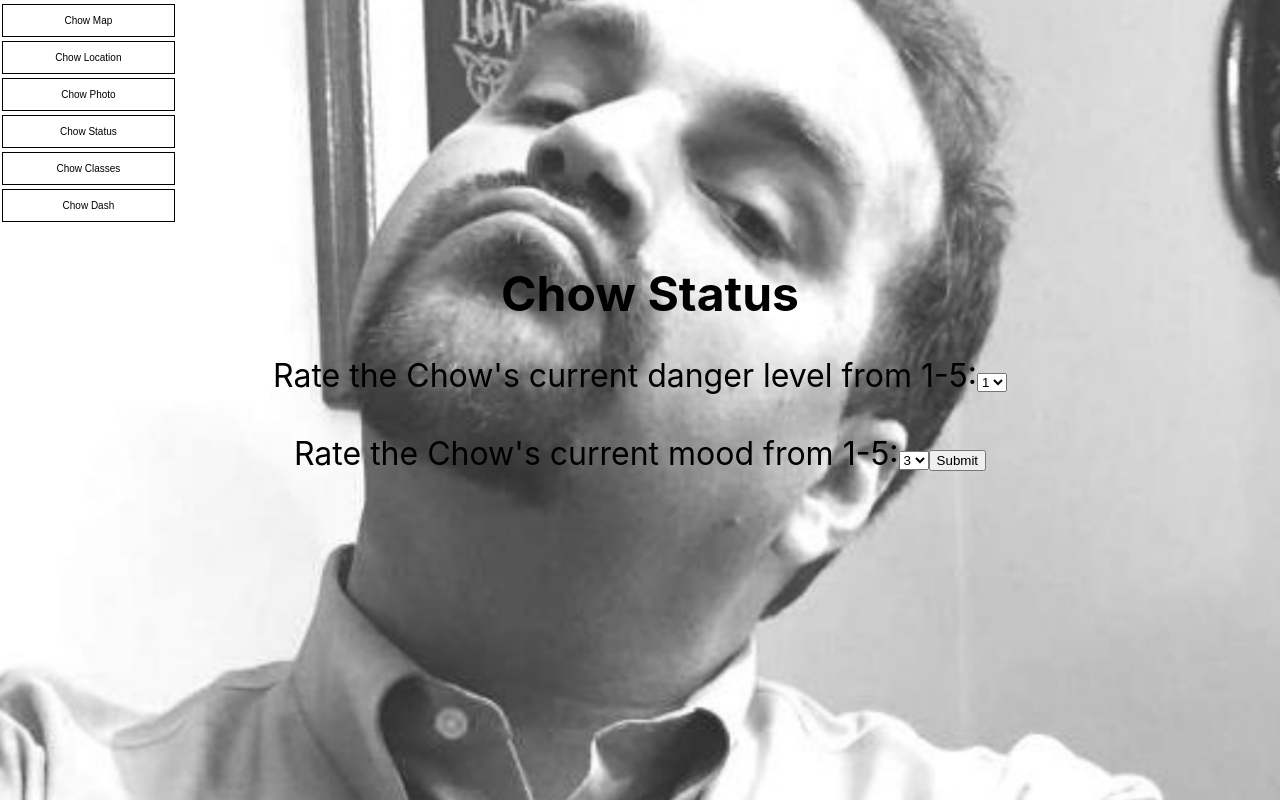
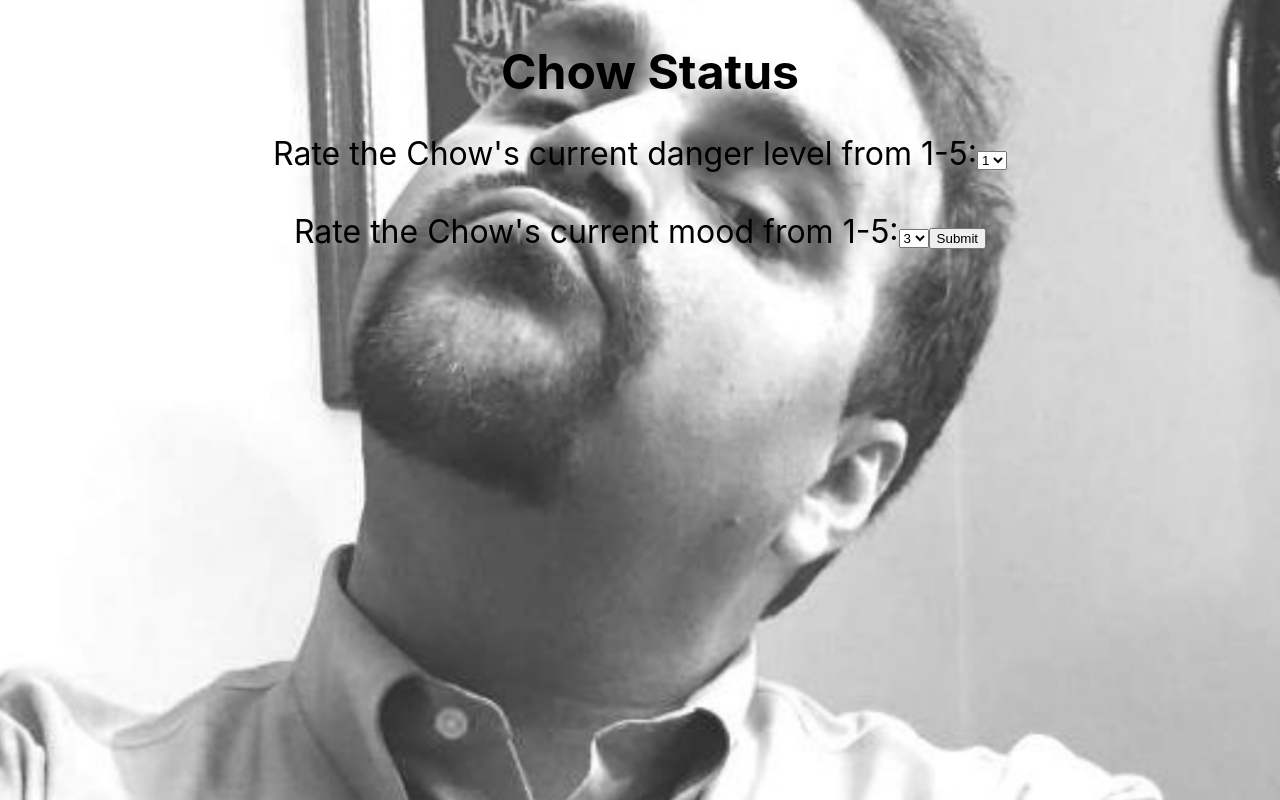
Before and after one commit to shubhammalhotra28/malachowsky, a React (Create React App) app: page /chowstatus in a window 1280 px wide. Built offline with nearby package versions, Linux system fonts and the light colour scheme.

Commit message:
Deleted menu and fixed css interactions with homepage

```diff
--- a/src/components/ChowStatus.css
+++ b/src/components/ChowStatus.css
@@ -1,4 +1,4 @@
-.main {
+.chowstatusmain {
     background-color: white;
     position: absolute;
     padding:0;
@@ -11,7 +11,6 @@
     background-position: center center;
     display: table;
     margin: 0 auto;
-    margin-right: 40px;
 }
 .status{
     position:relative;
@@ -23,7 +22,7 @@
     z-index: 0;
     text-align:center;
 }
-h1 {
+.header {
     font-weight: bold;
     color: black;
     font-size: 48px;
@@ -39,25 +38,3 @@ label {
     font-size: 32px;
     margin-top: 2%;
 }
-.menu{
-    width: 15%;
-}
-.menu button{
-    display: flex;
-    align-items: center;
-    border: none;
-    color: black;
-    text-align: center;
-    text-decoration: none;
-    font-size: 10px;
-    margin: 4px 2px;
-    padding-right: 0;
-    background-color: white;
-    border: 1px solid black;
-    padding: 10px 24px;
-    width: 90%;
-    display: block;
-}
-button{
-    margin: 0;
-}
--- a/src/components/ChowStatus.js
+++ b/src/components/ChowStatus.js
@@ -28,15 +28,7 @@ class ChowStatus extends React.Component {
 
   render() {
     return (
-      <div class='main'>
-        <div class="menu">
-            <Button onClick={event =>  window.location.href='/chowmap'}>Chow Map</Button>
-            <Button onClick={event =>  window.location.href='/chowlocation'}>Chow Location</Button>
-            <Button onClick={event =>  window.location.href='/chowphoto'}>Chow Photo</Button>
-            <Button onClick={event =>  window.location.href='/chowstatus'}>Chow Status</Button>
-            <Button onClick={event =>  window.location.href='/chowclasses'}>Chow Classes</Button>
-            <Button onClick={event =>  window.location.href='/chowdash'}>Chow Dash</Button>
-        </div>
+      <div class='chowstatusmain'>
         <div class='status'>
         <h1 class='header'>Chow Status</h1>
           <form onSubmit={this.handleSubmit}>
```
